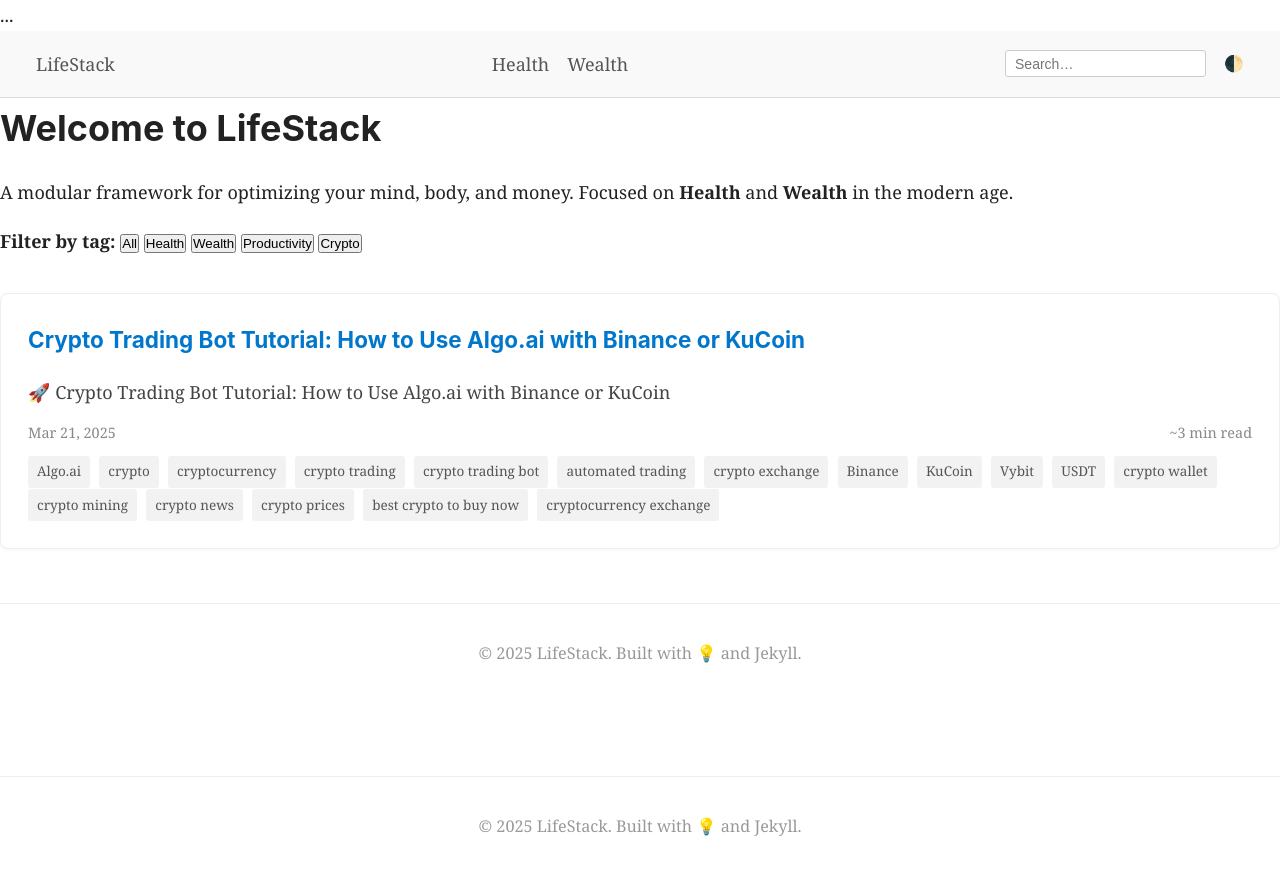
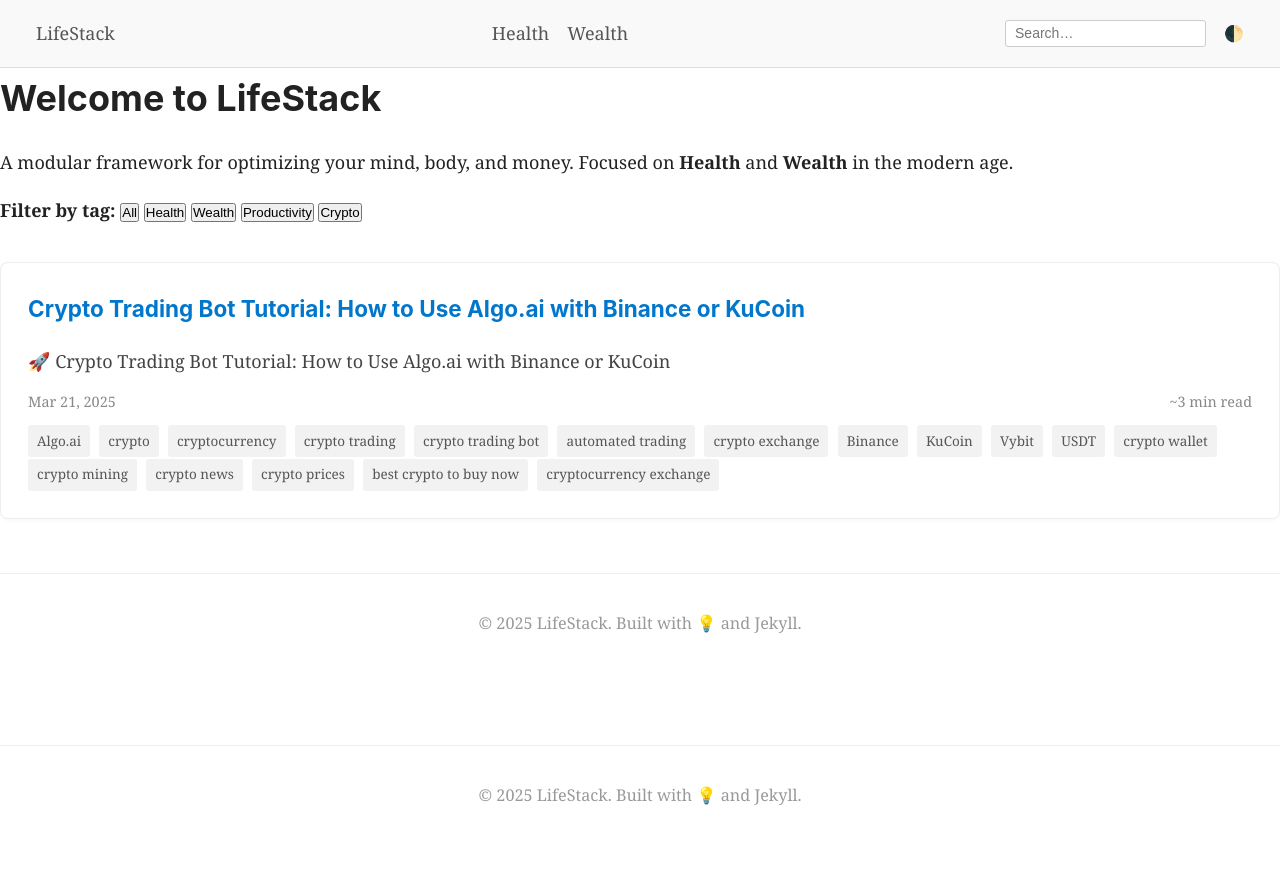
Before and after one commit to skelleng/lifeStack, a Jekyll site: the page built from index.html, in a window 1280 px wide. Shown: the top 875 px of the page. Built offline with Jekyll 4.4.1, drawn with Linux system fonts in a browser that asks for light colours.

Commit message:
Update default.html

```diff
--- a/_layouts/default.html
+++ b/_layouts/default.html
@@ -1,11 +1,14 @@
+<!DOCTYPE html>
+<html lang="en">
 <head>
-  ...
+  <meta charset="UTF-8">
+  <title>{{ page.title }}</title>
+  <meta name="viewport" content="width=device-width, initial-scale=1.0">
   <link rel="stylesheet" href="{{ '/assets/css/style.css' | relative_url }}">
 </head>
 <body>
   {% include nav.html %}
-  <main>
-    {{ content }}
-  </main>
+  {{ content }}
   {% include footer.html %}
 </body>
+</html>
```
